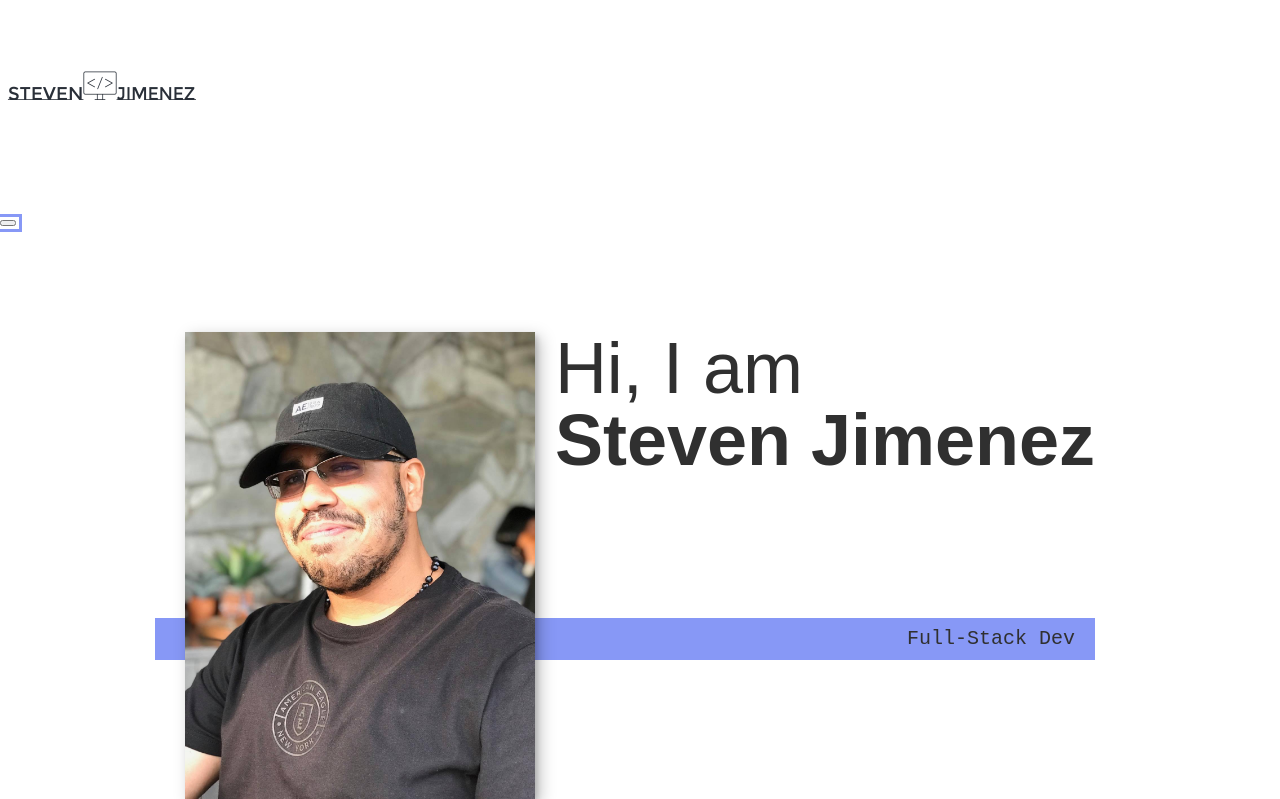
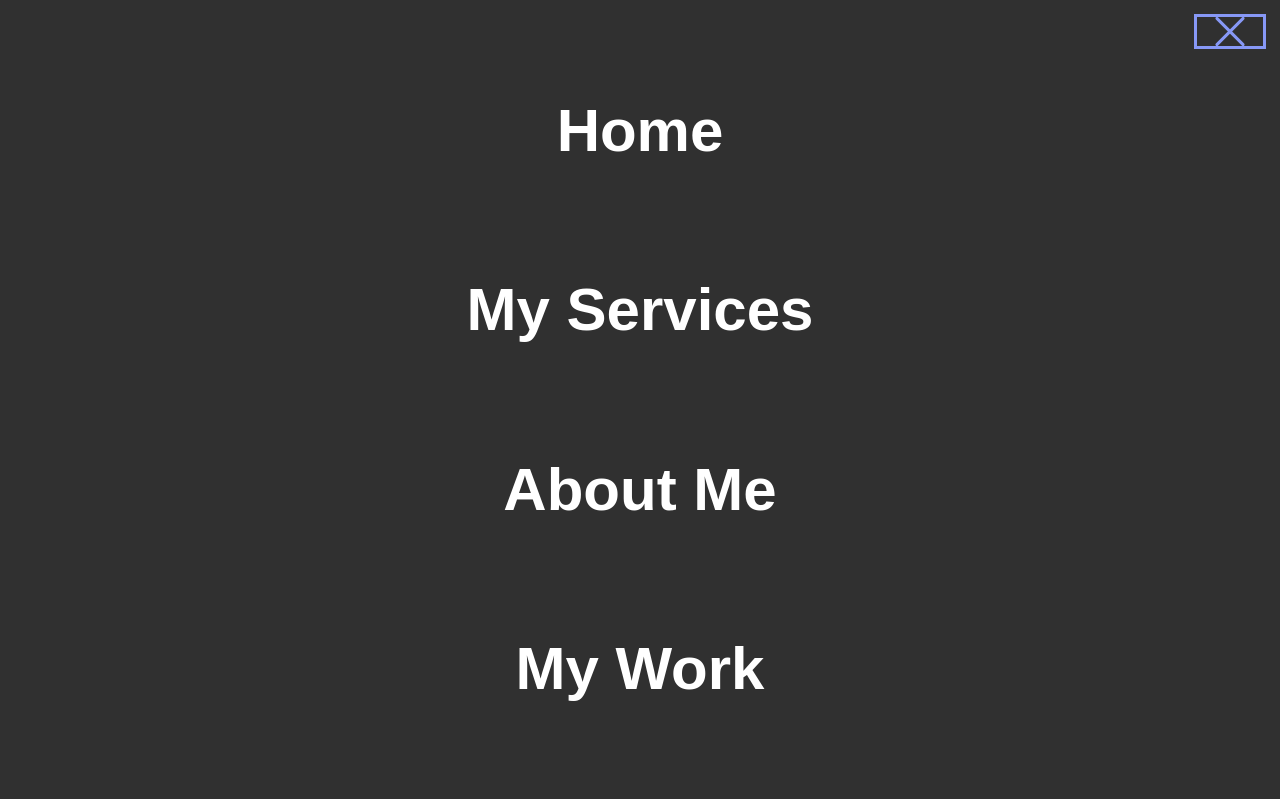
Before and after one commit to StevenJimenez18/PortfolioWebsite, a plain HTML site: page index.html in a window 1280 px wide. Both pictures are taken after a click on the button "Toggle navigation". Shown: the top 799 px of the page. Drawn offline with nearby package versions, Linux system fonts and the light colour scheme.

Commit message:
Styled the nav bar and added js functionality

```diff
--- a/css/style.css
+++ b/css/style.css
@@ -15,7 +15,6 @@
 
     --clr-light: #ffff;
     --clr-dark: #303030;
-    /* --clr-accent: #16e0bd; */
     --clr-accent: #8798f6;
 
     --fs-h1: 3rem;
@@ -37,6 +36,11 @@
 }
 
 /* General Styles */
+
+/* Uncomment for smooth scrolling */
+/* html {
+    scroll-behavior: smooth;
+} */
 
 body {
     background: var(--clr-light);
@@ -131,8 +135,118 @@ h3{ font-size: var(--fs-h3);}
 
 /* Header */
 
-nav{
-    display: none;
+header{
+    display: flex;
+    justify-content: space-between;
+    align-items: center;
+    height: 3em;
+    padding: 1em;
+
+}
+
+.logo {
+    max-width: 120px;
+}
+
+.nav {
+    position: fixed;
+    background-color: var(--clr-dark);
+    color: var(--clr-light);
+    top: 0;
+    bottom: 0;
+    left: 0;
+    right: 0;
+    z-index: 100;
+
+    transform: translateX(100%);
+    transition: transform 250ms cubic-bezier(.5, 0, .5, 1);
+
+}
+
+.nav__list {
+    list-style: none;
+    display: flex;
+    height: 100%;
+    flex-direction: column;
+    justify-content: space-evenly;
+    align-items: center;
+    margin: 0;
+    padding: 0;
+}
+
+.nav__link {
+    color: inherit;
+    font-weight: var(--fw-bold);
+    font-size: var(--fs-h2);
+    text-decoration: none;
+}
+
+.nav__link:hover{
+    color: var(--clr-accent);
+}
+
+.nav-toggle{
+    padding: .5em;
+    background: transparent;
+    border: 0;
+    cursor: pointer;
+    position: absolute;
+    right: 1em;
+    top: 1em;
+    z-index: 1000;
+}
+
+.hamburger {
+    display: block;
+    position: relative;
+}
+
+.hamburger,
+.hamburger::before,
+.hamburger::after{
+    background: var(--clr-accent);
+    width: 2em;
+    height: 3px;
+    border-radius: 1em;
+    transition: transform 250ms ease-in-out;
+}
+
+.nav-open .nav {
+
+    transform: translateX(0);
+
+}
+
+.nav-open .nav-toggle {
+    position: fixed;
+}
+
+.nav-open .hamburger{
+    transform: rotate(.625turn);
+}
+
+.nav-open .hamburger::before {
+    transform: rotate(90deg) translateX(-6px);
+}
+
+.nav-open .hamburger::after {
+    opacity: 0;
+}
+
+.hamburger::before,
+.hamburger::after {
+    content: '';
+    position: absolute;
+    left: 0;
+    right: 0;
+}
+
+.hamburger::before{
+    top: 6px;
+}
+
+.hamburger::after{
+    bottom: 6px;
 }
 
 /*  Intro Section Styling */
@@ -163,7 +277,7 @@ nav{
 
     .intro__img{
         grid-area: img;
-        min-width: 350px;
+        min-width: 250px;
         position: relative;
         z-index: 2;
     }
@@ -236,6 +350,8 @@ nav{
 
 .about-me__img{
     box-shadow: var(--ba);
+    /* min-width: 300px;
+    height: auto; */
 }
 
 @media (min-width: 600px){
--- a/index.html
+++ b/index.html
@@ -24,10 +24,10 @@
         </button>
         <nav class="nav">
             <ul class="nav__list">
-                <li class="nav_item"><a href="#home" class="nav__link">Home</a></li>
-                <li class="nav_item"><a href="#services" class="nav__link">My Services</a></li>
-                <li class="nav_item"><a href="#about" class="nav__link">About Me</a></li>
-                <li class="nav_item"><a href="#work" class="nav__link">My Work</a></li>
+                <li class="nav__item"><a href="#home" class="nav__link">Home</a></li>
+                <li class="nav__item"><a href="#services" class="nav__link">My Services</a></li>
+                <li class="nav__item"><a href="#about" class="nav__link">About Me</a></li>
+                <li class="nav__item"><a href="#work" class="nav__link">My Work</a></li>
             </ul>
         </nav>
     </header>
@@ -148,11 +148,16 @@
             <li class="social-list__item"><a class="social-list__link" href=""><i
                         class="fab fa-github-square"></i></i></a>
             </li>
-            <li class="social-list__item"><a class="social-list__link" href=""><i
+            <!-- <li class="social-list__item"><a class="social-list__link" href=""><i
                         class="fab fa-instagram-square"></i></a>
-            </li>
+            </li> -->
         </ul>
     </footer>
+
+    <script src="js/index.js"></script>
+
+
+
 </body>
 
 </html>
--- /dev/null
+++ b/js/index.js
@@ -0,0 +1,12 @@
+const navToggle = document.querySelector('.nav-toggle');
+const navLinks = document.querySelectorAll('.nav__link');
+
+navToggle.addEventListener('click', () => {
+    document.body.classList.toggle('nav-open');
+});
+
+navLinks.forEach( link => {
+    link.addEventListener('click', () => {
+        document.body.classList.remove('nav-open');
+    })
+})
```
